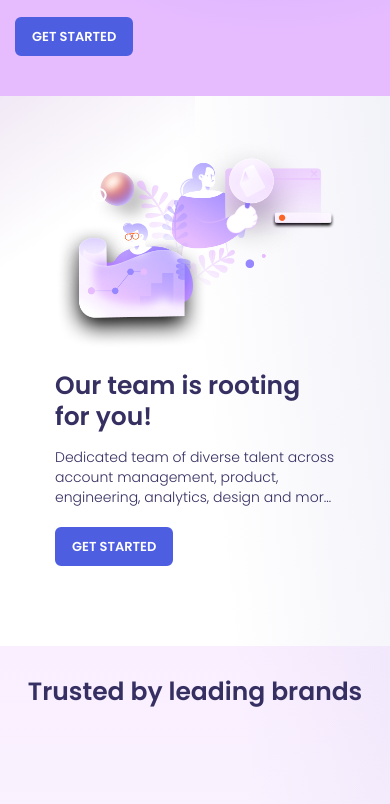
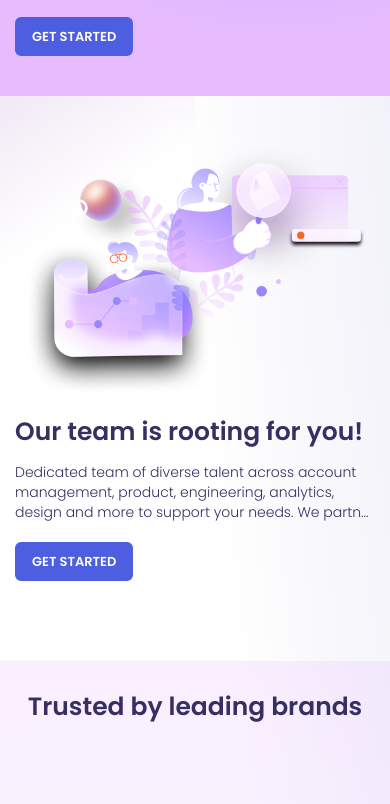
Before and after one commit to NikunjGosai/uitemplatelayout, a plain HTML site: page index.html in a window 390 px wide. Shown: the part 3132-3936 px from the top of the page. Drawn offline with Linux system fonts and the light colour scheme; files whose address does not match are found by name.

Commit message:
section css fixes

```diff
--- a/assets/css/style.css
+++ b/assets/css/style.css
@@ -172,7 +172,7 @@
     .number-1::after, .number-2::after, .number-3::before {width: 12px;height: 12px;}
 
     /* management solution css */
-    .solution-wrapper, .finance-wrapper, .brnds-wrap .section-title {padding-bottom: 60px;}
+    .solution-wrapper, .finance-wrapper {padding-bottom: 60px;}
     .soln-wrap {margin: 0 70px;}
     .soln-inner-list .section-desc {padding: 0 15px;}
 
@@ -187,6 +187,7 @@
 
     /* leading brands css */
     .brnds-wrapper {padding: 40px 0;}
+    .brnds-wrap .section-title {padding-bottom: 40px;}
     .brnds-wrap::before, .soln-wrap::before {display: none;}
     .brnds-list {margin: 50px;}
     .brnds-inn-wrap img {width: 100%;height: 100%;display: block;max-width: 85px;}
@@ -275,7 +276,8 @@
     .pre-budg-content .section-desc {-webkit-line-clamp: 3;margin-bottom: 20px;}
 
     /* our team css */
-    .team-wrapper, .sign-up-list, .brnds-wrap .section-title {margin-bottom: 40px;}
+    .team-wrapper {padding: 40px 0;}
+    .team-wrapper, .sign-up-list {margin-bottom: 40px;}
     .team-content {float: none;width: 100%;text-align: left;margin-top: 0;}
     .team-content .section-desc {-webkit-line-clamp: 3;margin-bottom: 20px;}
 
```
